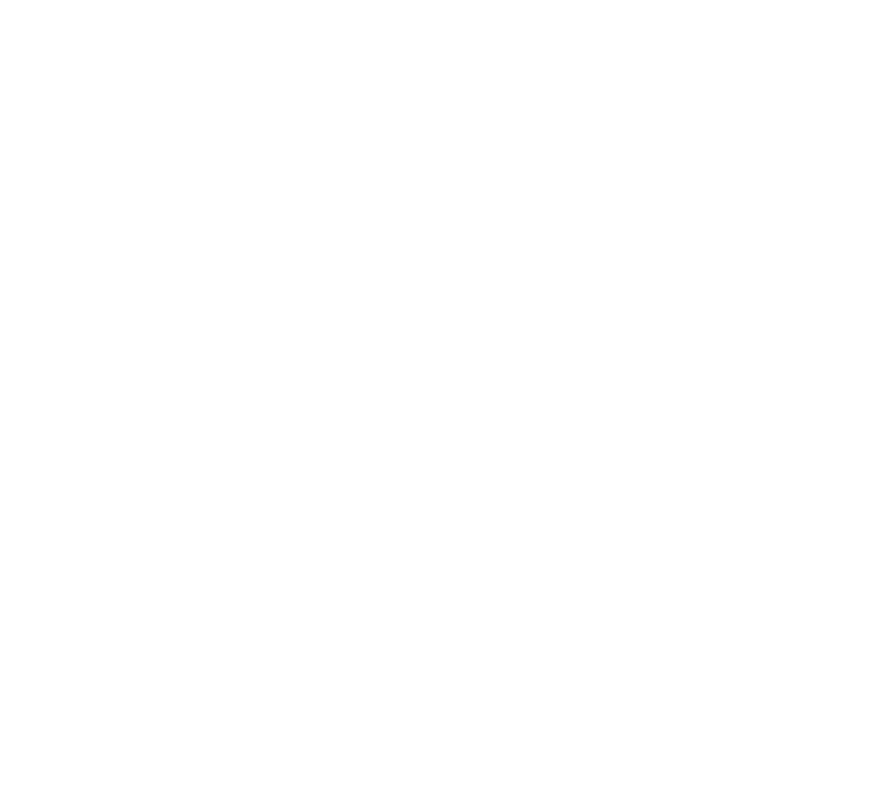
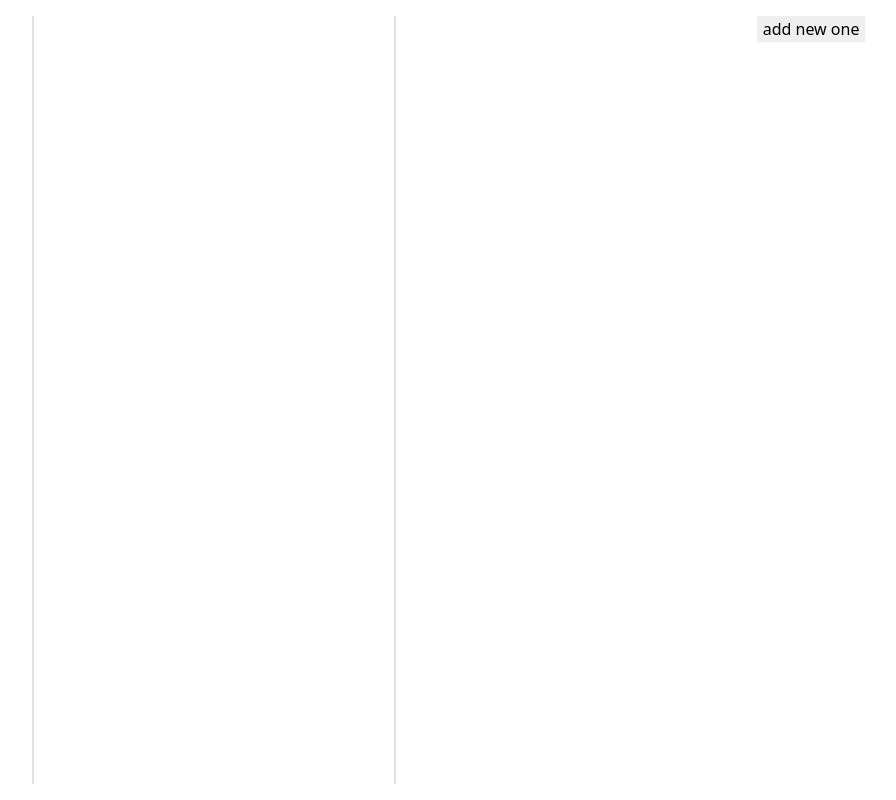
Before and after one commit to elaad24/todo-app, a React (Create React App) app: page / in a window 1280 px wide. Shown: the whole page, without its empty margins (188-1084 px from the left). Built offline with nearby package versions, Linux system fonts and the light colour scheme.

Commit message:
temp arrange for the app

```diff
--- a/src/App.jsx
+++ b/src/App.jsx
@@ -1,7 +1,18 @@
 import "./App.css";
 
+// components
+import TaskPoll from "./components/TaskPoll";
+
 function App() {
-  return <div className="App"></div>;
+  return (
+    <div className="App ">
+      <TaskPoll header={"all tasks"} data={""} />
+      <TaskPoll header={"most urgent"} data={""} />
+      <div>
+        <button>add new one</button>
+      </div>
+    </div>
+  );
 }
 
 export default App;
```
Also changed, not shown: src/components/TaskPoolHeader.jsx (added, +14 -0 lines).
